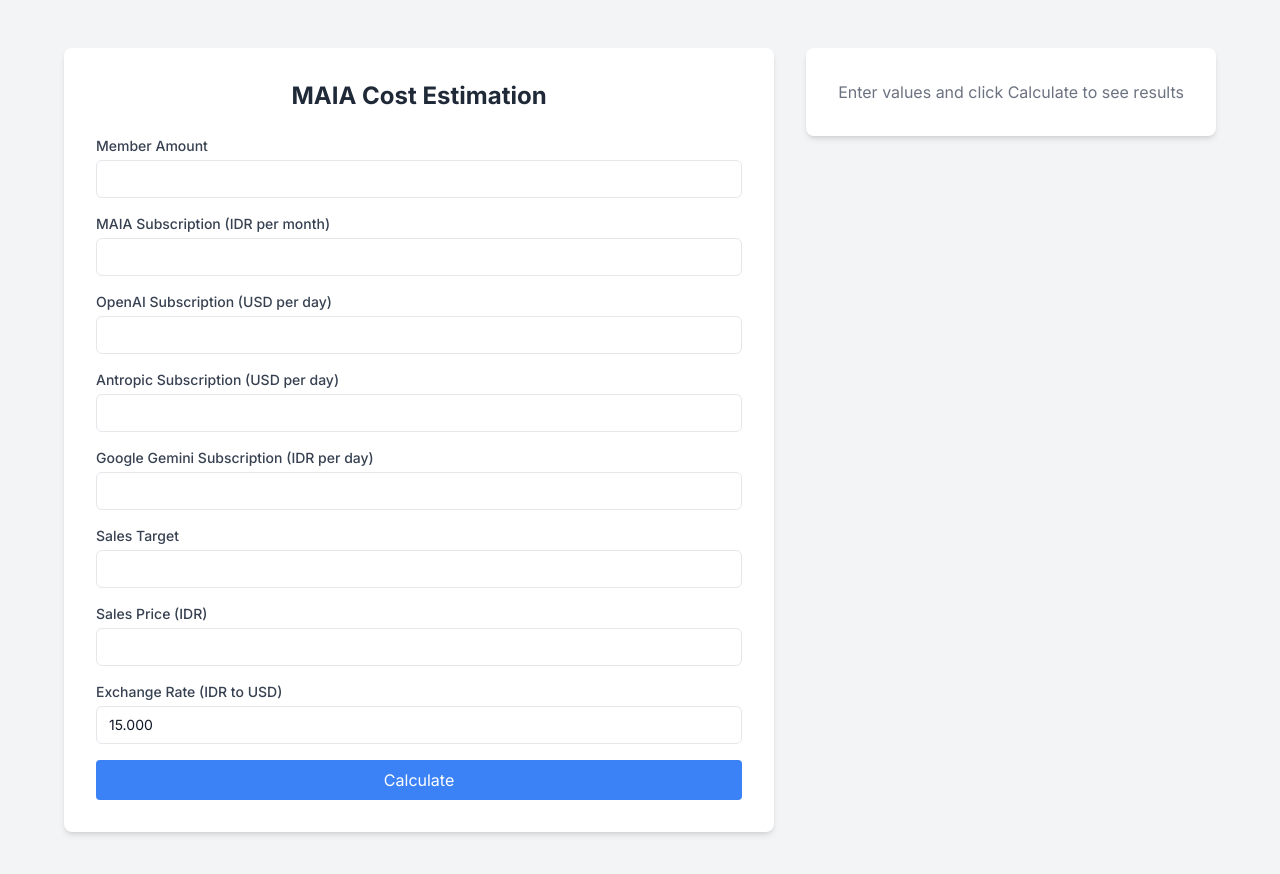
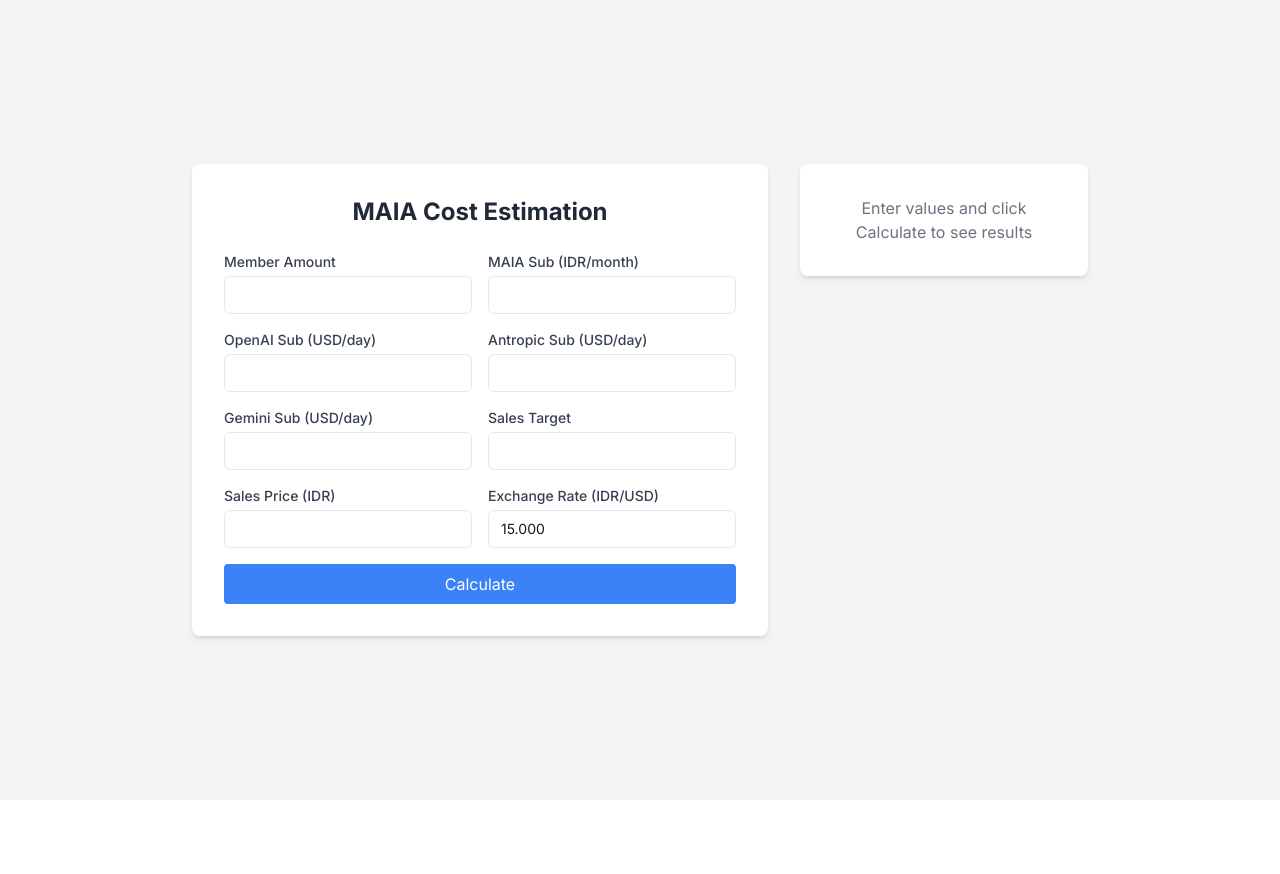
Before and after one commit to hidayatabisena/maiabudget, a Next.js app: page / in a window 1280 px wide. Shown: the top 874 px of the page. After the commit the page ends 800 px from the top, so only its background shows below. Built offline with nearby package versions, Linux system fonts and the light colour scheme.

Commit message:
Make the layout even more compact

```diff
--- a/src/app/budget.tsx
+++ b/src/app/budget.tsx
@@ -56,26 +56,25 @@
 
   return (
     <div className="min-h-screen flex items-center justify-center bg-gray-100 dark:bg-gray-900 py-12 px-4">
-      <div className="w-full max-w-6xl flex flex-col md:flex-row gap-8">
-        <div className="flex-1 bg-white dark:bg-gray-800 p-8 rounded-lg shadow-md">
+      <div className="w-full max-w-4xl flex flex-col md:flex-row gap-8 items-start justify-center">
+        <div className="w-full max-w-xl mx-auto md:mx-0 bg-white dark:bg-gray-800 p-8 rounded-lg shadow-md">
           <h1 className="text-2xl font-bold mb-6 text-center text-gray-800 dark:text-white">MAIA Cost Estimation</h1>
-          <div className="space-y-4">
+          <div className="grid grid-cols-1 md:grid-cols-2 gap-4">
             <Input label="Member Amount" value={memberAmount} onChange={setMemberAmount} />
-            <Input label="MAIA Subscription (IDR per month)" value={maiaSubscription} onChange={setMaiaSubscription} />
-            <Input label="OpenAI Subscription (USD per day)" value={openAISubscription} onChange={setOpenAISubscription} />
-            <Input label="Antropic Subscription (USD per day)" value={antropicSubscription} onChange={setAntropicSubscription} />
-            <Input label="Google Gemini Subscription (IDR per day)" value={geminiSubscription} onChange={setGeminiSubscription} />
+            <Input label="MAIA Sub (IDR/month)" value={maiaSubscription} onChange={setMaiaSubscription} />
+            <Input label="OpenAI Sub (USD/day)" value={openAISubscription} onChange={setOpenAISubscription} />
+            <Input label="Antropic Sub (USD/day)" value={antropicSubscription} onChange={setAntropicSubscription} />
+            <Input label="Gemini Sub (USD/day)" value={geminiSubscription} onChange={setGeminiSubscription} />
             <Input label="Sales Target" value={salesTarget} onChange={setSalesTarget} />
             <Input label="Sales Price (IDR)" value={salesPrice} onChange={setSalesPrice} />
-            <Input label="Exchange Rate (IDR to USD)" value={exchangeRate} onChange={setExchangeRate} />
-
-            <button
-              onClick={handleButtonClick}
-              className={`w-full ${isCalculated ? 'bg-red-500 hover:bg-red-600' : 'bg-blue-500 hover:bg-blue-600'} text-white px-4 py-2 rounded transition-colors`}
-            >
-              {isCalculated ? 'Reset' : 'Calculate'}
-            </button>
+            <Input label="Exchange Rate (IDR/USD)" value={exchangeRate} onChange={setExchangeRate} />
           </div>
+          <button
+            onClick={handleButtonClick}
+            className={`w-full mt-4 ${isCalculated ? 'bg-red-500 hover:bg-red-600' : 'bg-blue-500 hover:bg-blue-600'} text-white px-4 py-2 rounded transition-colors`}
+          >
+            {isCalculated ? 'Reset' : 'Calculate'}
+          </button>
         </div>
 
         <div className="md:self-start bg-white dark:bg-gray-800 p-8 rounded-lg shadow-md">
```
